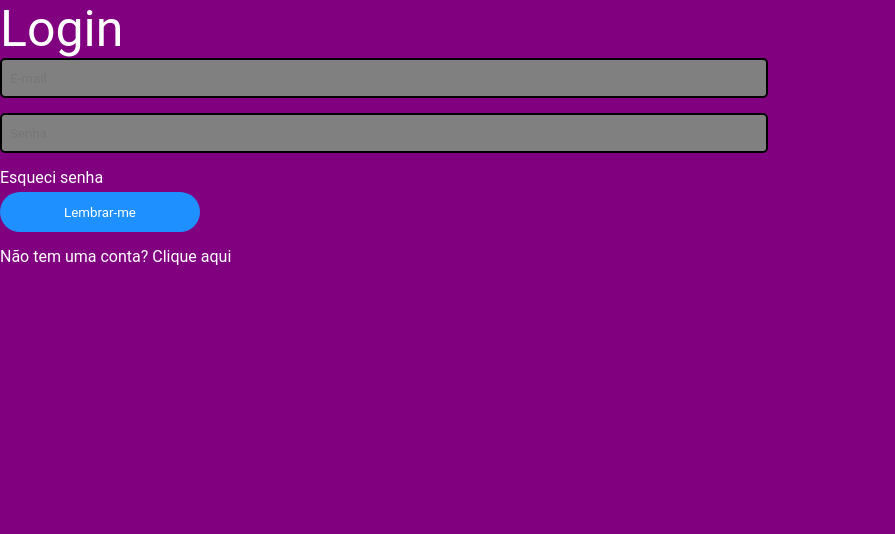
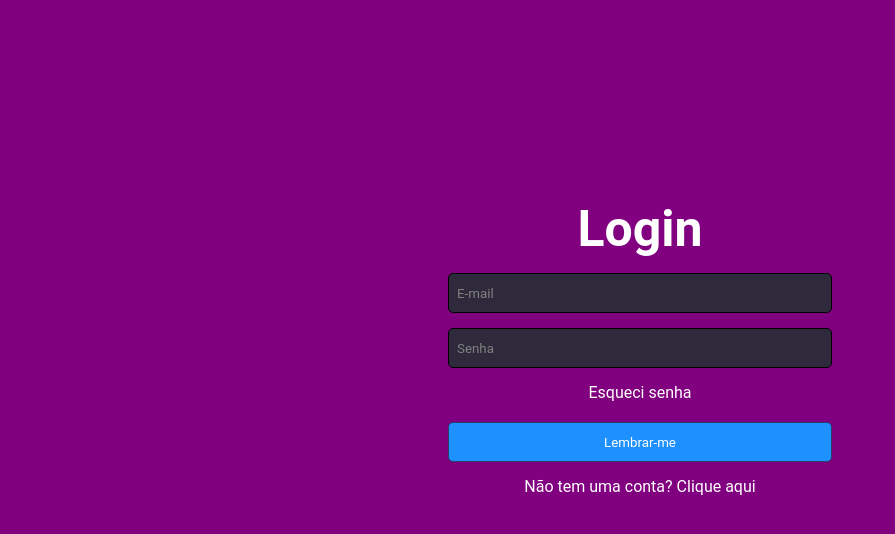
Before and after one commit to jsamuel15/sggs, a React (Create React App) app: page / in a window 1280 px wide. Shown: the top 534 px of the page, without its empty margins (0-895 px from the left). Built offline with nearby package versions, Linux system fonts and the light colour scheme.

Commit message:
fix(refactor): subindo código com atualizações

```diff
--- a/src/SearchingCodes/pages/Login/loginStyles.ts
+++ b/src/SearchingCodes/pages/Login/loginStyles.ts
@@ -12,34 +12,39 @@ export const Container = styled.div`
     flex: 1;
     flex-direction: column;
     overflow-x: auto;
+    align-items: center;
 `;
 
-export const Text = styled.text`
+export const Text = styled.h6`
     display: flex;
     color: ${colors.basic.white};
     font-size: 50px;
+    margin-top: 200px;
+    margin-bottom: 15px;
 `;
 
 export const Input = styled.input`
     color: ${colors.theme.darkslategray};
     border-radius: 5px;
-    border: 2px solid ${colors.basic.black};
-    background-color: ${colors.basic.gray};
-    width: 60%;
+    border: 1px solid ${colors.basic.black};
+    background-color: ${colors.theme.darkslateblack};
+    width: 30%;
     height: 40px;
     margin-bottom: 15px;
     padding: 8px;
     display: flex;
+    ::placeholder{
+        color: ${colors.basic.gray};
+    }
 `;
 
 export const Button = styled.button`
-    border-radius: 3px;
-    border: none;
+    border-radius: 5px;
+    border: 1px solid ${colors.theme.darkblue};
     background-color: ${colors.theme.dodgerblue};
-    width: 200px;
+    width: 30%;
+    height: 40px;
     cursor: pointer;
-    height: 40px;
-    border-radius: 20px;
     color: ${colors.basic.white};
     margin-bottom: 15px;
     margin-top: 5px;
@@ -52,4 +57,5 @@ export const TextAction = styled.text`
     cursor: pointer;
     font-size: 16px;
     display: flex;
+    margin-bottom: 15px;
 `;
--- a/src/SearchingCodes/styles/colors.ts
+++ b/src/SearchingCodes/styles/colors.ts
@@ -8,10 +8,12 @@ const colors = {
     },
     theme: {
         dodgerblue: '#1e90ff',
+        darkblue: '#293c6e',
         indigo: '#4b0082',
         lightslategray: '#778899',
         dimgray: '#696969',
-        darkslategray: '#2f4f4f',
+        darkslategray: '#7b7d7d',
+        darkslateblack: '#2f2a3b',
     },
 };
 
```
